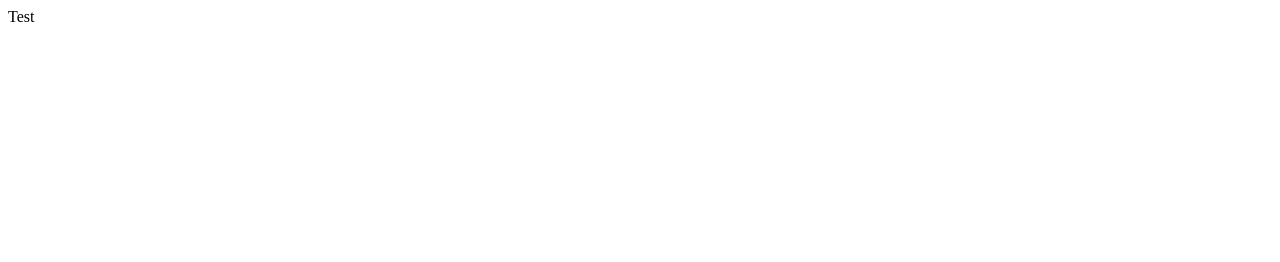
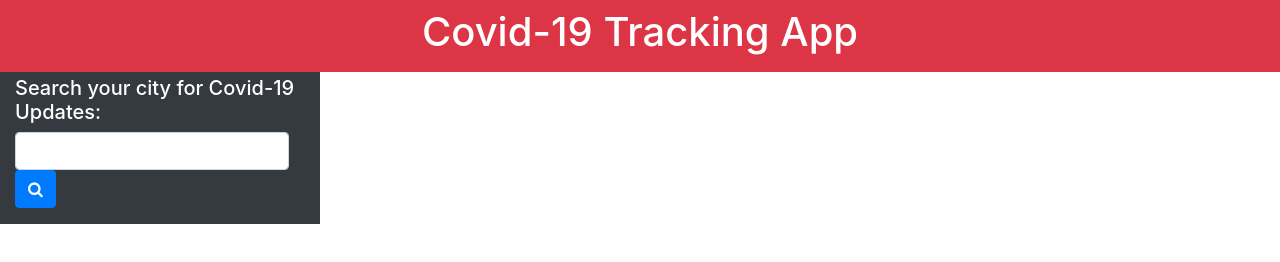
Before and after one commit to BrieBencich/Covid-19-Tracking, a plain HTML site: page index.html in a window 1280 px wide. Drawn offline with nearby package versions, Linux system fonts and the light colour scheme.

Commit message:
adding inital HTML

```diff
--- a/index.html
+++ b/index.html
@@ -3,11 +3,39 @@
 <head>
     <meta charset="UTF-8">
     <meta name="viewport" content="width=device-width, initial-scale=1.0">
-    <title>Document</title>
+    <meta http-equiv="X-UA-Compatiable" content="ie=edge">
+
+    <link rel="stylesheet" href="https://stackpath.bootstrapcdn.com/bootstrap/4.3.1/css/bootstrap.min.css">
+
+    <link rel="stylesheet" href="https://stackpath.bootstrapcdn.com/font-awesome/4.7.0/css/font-awesome.min.css">
+
+    <title>Covid-19 Tracking App</title>
 </head>
 <body>
+    <header class="container-fluid text-center text-white bg-danger p-2">
+        <h1>Covid-19 Tracking App</h1>
+    </header>
 
-    <header>Test</header>
+    <div class="container-fluid">
+        <div class="row">
+            <aside class="col-12 col-md-6 col-xl-3 text-white bg-dark">
+                <h5 class="mt-1">Search your city for Covid-19 Updates: </h5>
+                <div class="form-inline form-group">
+                    <input class="form-control" type="text" id="search-value" />
+                    <button class="btn btn-primary" id="search-button"> <i class="fa fa-search"></i></button>
+                </div>
+                <ul class="list-group history"></ul>
+            </aside>
+            <div class="col-12 col-md-6 col-xl-3">
+                <div id="today" class="mt-3"></div>
+                <div id="map" class="row mt-3"></div>
+            </div>
+        </div>
+    </div>
+
+
+
+    <script src="./assets/js/script.js"></script>
 
 </body>
 </html>
```
